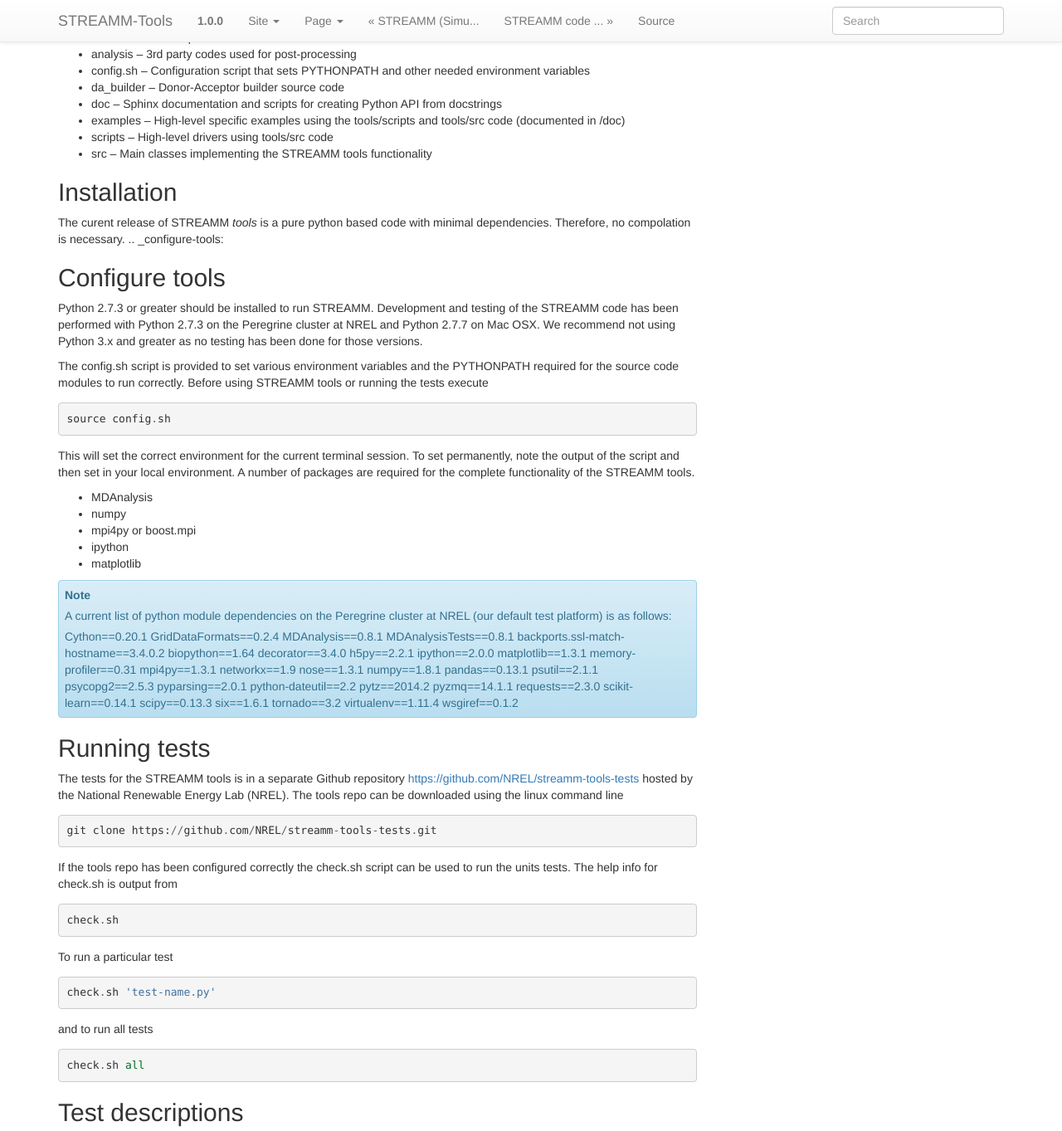
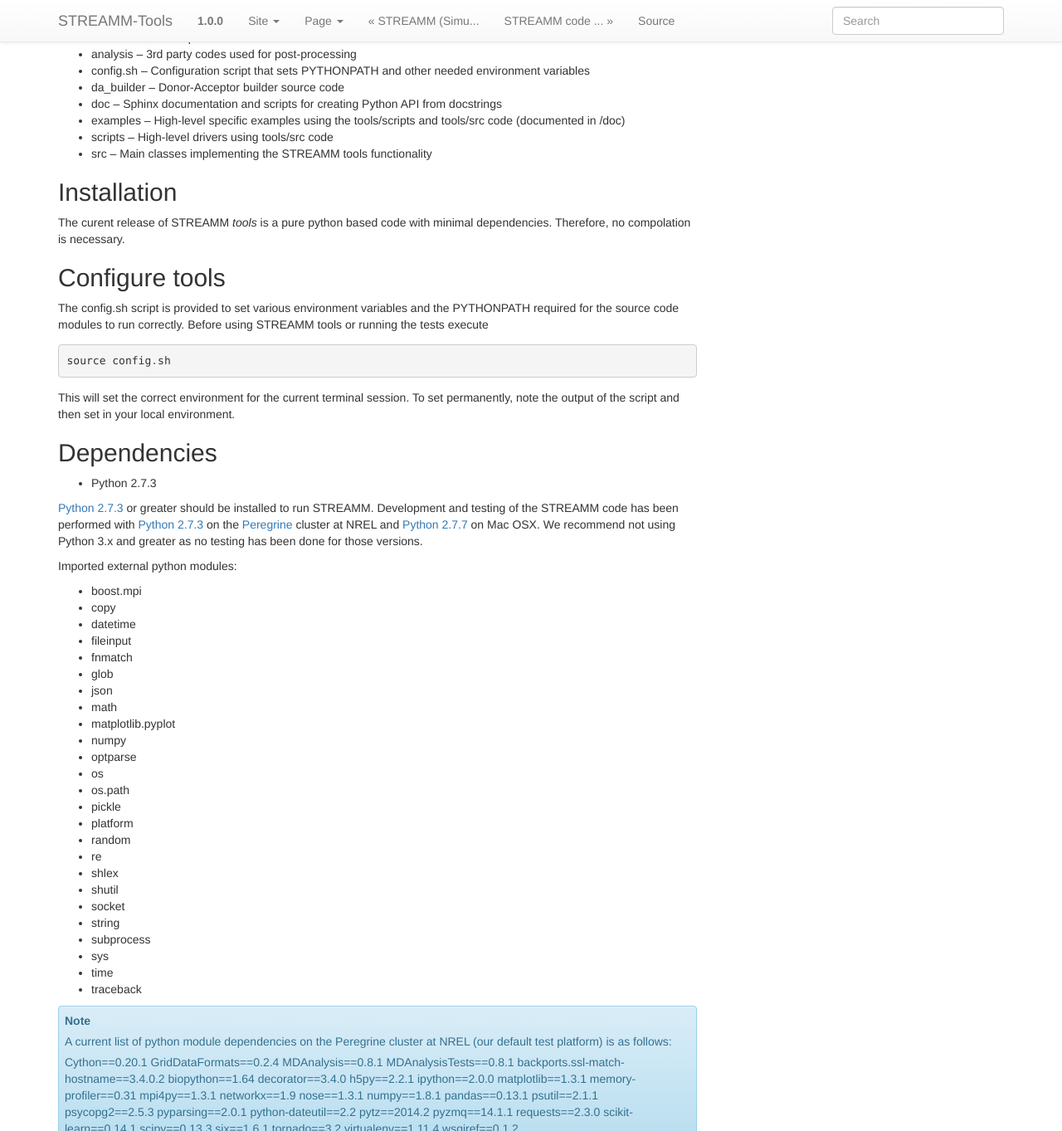
Before and after one commit to NREL/streamm-tools, a Sphinx documentation site: the page built from doc/source/getting_started.rst, in a window 1280 px wide and 1400 px high, scrolled down 510 px, cut to the strip 0-1363 px from the top of the window. Shown: the whole strip at 83% size. Built offline with Sphinx 7.4.7, drawn with Linux system fonts in a browser that asks for light colours; pages that are not in the unit, such as notebooks, are missing from menus.

Commit message:
Add Dependencies section

```diff
--- a/doc/source/getting_started.rst
+++ b/doc/source/getting_started.rst
@@ -40,14 +40,12 @@
 The curent release of STREAMM *tools* is a pure python based code with
 minimal dependencies. Therefore, no compolation is
 necessary.
+
 ..  _configure-tools:
+
 
 Configure tools
 ============================
-
-Python 2.7.3 or greater should be installed to run STREAMM. Development and testing of the STREAMM code has been performed with
-Python 2.7.3 on the Peregrine cluster at NREL and Python 2.7.7 on Mac OSX. We recommend not using Python 3.x and greater as no
-testing has been done for those versions.
 
 The config.sh script is provided to set various environment variables
 and the PYTHONPATH required for the source code modules to run
@@ -57,14 +55,49 @@
 
 This will set the correct environment for the current terminal
 session. To set permanently, note the output of the script and then
-set in your local environment. A number of packages are required for
-the complete functionality of the STREAMM tools.
+set in your local environment.
 
-- MDAnalysis
+
+Dependencies
+============================
+
+- Python 2.7.3
+
+`Python 2.7.3 <https://www.python.org/download/releases/2.7.3/>`_ or greater should be installed to run STREAMM. Development and testing of the STREAMM code has been performed with
+`Python 2.7.3 <https://www.python.org/download/releases/2.7.3/>`_ on
+the `Peregrine <http://hpc.nrel.gov/users/systems/peregrine>`_ cluster
+at NREL and `Python 2.7.7 <https://www.python.org/download/releases/2.7.7/>`_ on Mac OSX. We recommend not using Python 3.x and greater as no
+testing has been done for those versions.
+
+Imported external python modules:
+
+- boost.mpi
+- copy
+- datetime
+- fileinput
+- fnmatch
+- glob
+- json
+- math
+- matplotlib.pyplot
 - numpy
-- mpi4py or boost.mpi
-- ipython
-- matplotlib
+- optparse
+- os
+- os.path
+- pickle
+- platform
+- random
+- re
+- shlex
+- shutil
+- socket
+- string
+- subprocess
+- sys
+- time
+- traceback
+
+
 
 .. note::
 
```
